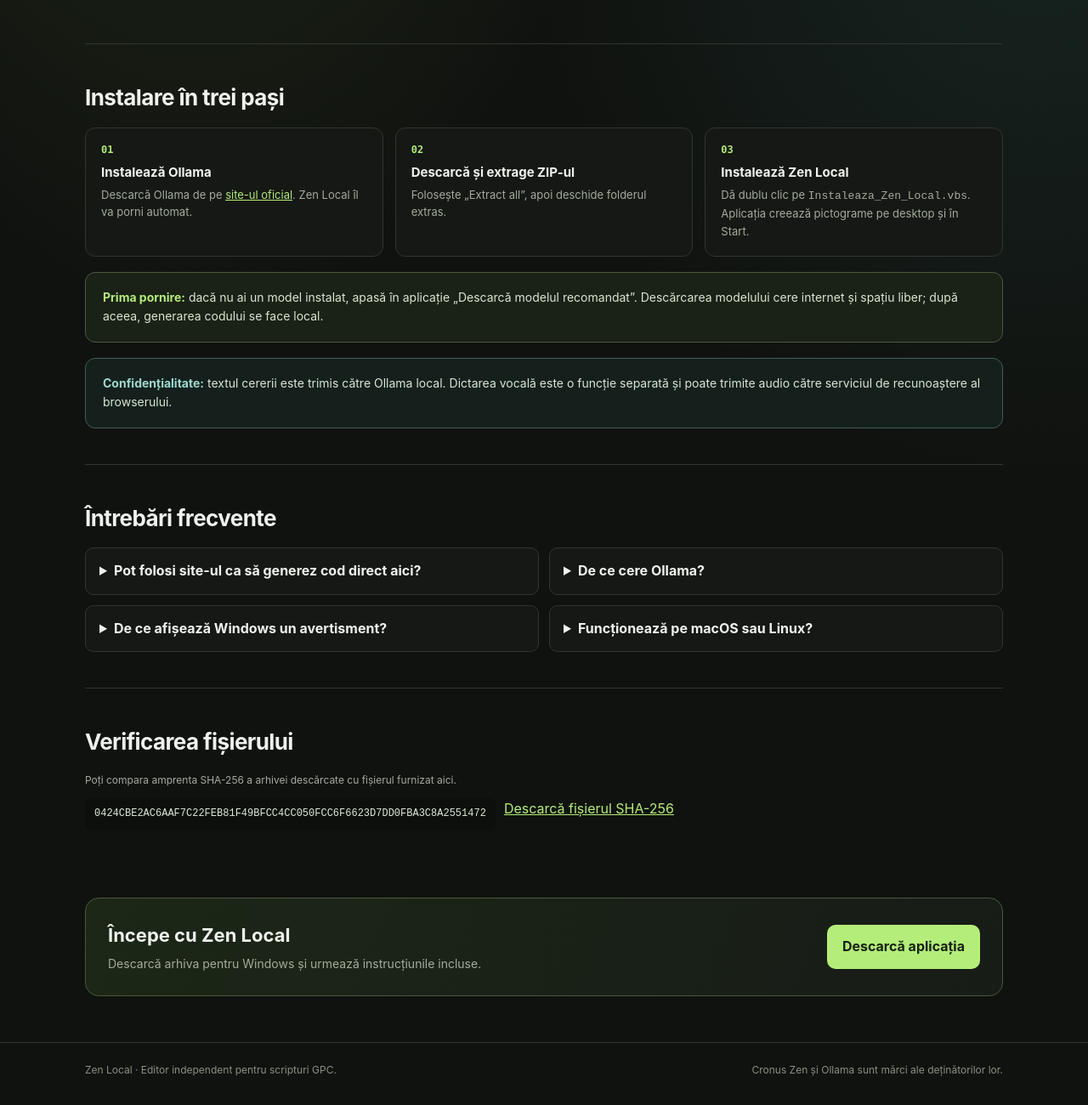
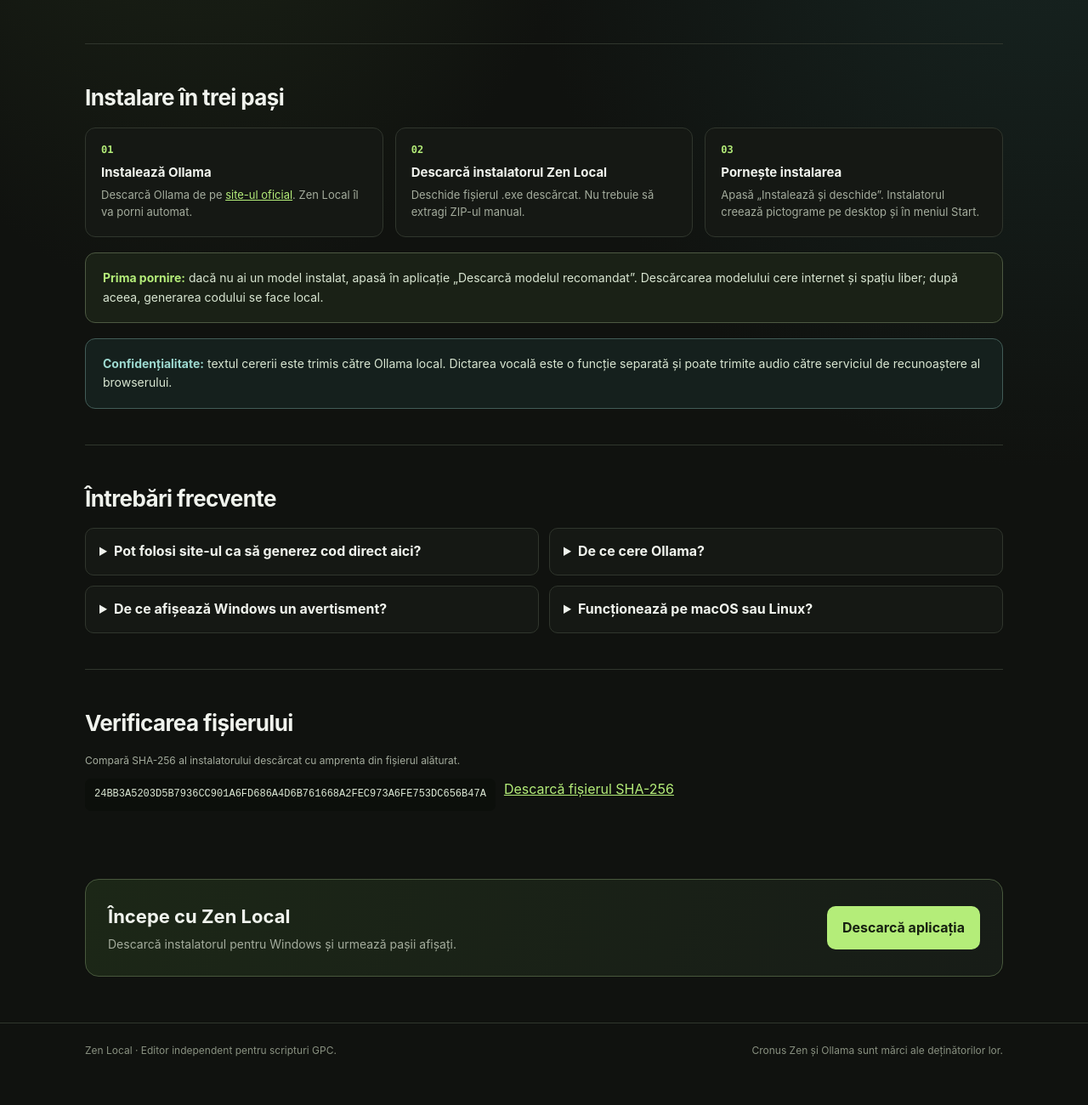
Before and after one commit to adyady0303-hash/zen-local, a plain HTML site: page index.html in a window 1280 px wide. Shown: the part 780-2080 px from the top of the page at 85% size. After the commit the page ends 2057 px from the top, so only its background shows below. Drawn offline with Linux system fonts and the light colour scheme.

Commit message:
Fix Windows installer download instructions

```diff
--- a/index.html
+++ b/index.html
@@ -24,10 +24,10 @@
       <h1>Scrie scripturi GPC cu Zen Local.</h1>
       <p>Descrie ce vrei în limba ta. Zen Local folosește Ollama instalat pe calculator pentru a genera cod, apoi îl poți edita, verifica și salva ca fișier <code>.gpc</code>.</p>
       <div class="actions">
-        <a class="button primary" href="https://github.com/adyady0303-hash/zen-local/releases/latest/download/Zen-Local-Windows-x64.zip">↓ Descarcă pentru Windows</a>
+        <a class="button primary" href="https://github.com/adyady0303-hash/zen-local/releases/latest/download/Zen-Local-Setup-1.0.1-x64.exe">↓ Descarcă pentru Windows</a>
         <a class="button secondary" href="downloads/CITESTE-INAINTE.txt">Instrucțiuni de instalare</a>
       </div>
-      <div class="meta">Versiunea 1.0.0 · Windows x64 · ZIP, aproximativ 156 MiB · Necesită Ollama pentru generarea AI</div>
+      <div class="meta">Versiunea 1.0.1 · Windows x64 · instalator .exe, aproximativ 156 MiB · Necesită Ollama pentru generarea AI</div>
     </section>
 
     <section class="grid" aria-label="Caracteristici">
@@ -40,8 +40,8 @@
       <h2>Instalare în trei pași</h2>
       <div class="steps">
         <article class="step"><div class="number">01</div><h3>Instalează Ollama</h3><p>Descarcă Ollama de pe <a href="https://ollama.com/download" target="_blank" rel="noopener">site-ul oficial</a>. Zen Local îl va porni automat.</p></article>
-        <article class="step"><div class="number">02</div><h3>Descarcă și extrage ZIP-ul</h3><p>Folosește „Extract all”, apoi deschide folderul extras.</p></article>
-        <article class="step"><div class="number">03</div><h3>Instalează Zen Local</h3><p>Dă dublu clic pe <code>Instaleaza_Zen_Local.vbs</code>. Aplicația creează pictograme pe desktop și în Start.</p></article>
+        <article class="step"><div class="number">02</div><h3>Descarcă instalatorul Zen Local</h3><p>Deschide fișierul .exe descărcat. Nu trebuie să extragi ZIP-ul manual.</p></article>
+        <article class="step"><div class="number">03</div><h3>Pornește instalarea</h3><p>Apasă „Instalează și deschide”. Instalatorul creează pictograme pe desktop și în meniul Start.</p></article>
       </div>
       <div class="notice"><strong>Prima pornire:</strong> dacă nu ai un model instalat, apasă în aplicație „Descarcă modelul recomandat”. Descărcarea modelului cere internet și spațiu liber; după aceea, generarea codului se face local.</div>
       <div class="notice voice"><strong>Confidențialitate:</strong> textul cererii este trimis către Ollama local. Dictarea vocală este o funcție separată și poate trimite audio către serviciul de recunoaștere al browserului.</div>
@@ -59,13 +59,13 @@
 
     <section class="section">
       <h2>Verificarea fișierului</h2>
-      <p class="meta">Poți compara amprenta SHA-256 a arhivei descărcate cu fișierul furnizat aici.</p>
-      <div class="hash"><code>0424CBE2AC6AAF7C22FEB81F49BFCC4CC050FCC6F6623D7DD0FBA3C8A2551472</code><a href="downloads/Zen-Local-Windows-x64.sha256.txt">Descarcă fișierul SHA-256</a></div>
+      <p class="meta">Compară SHA-256 al instalatorului descărcat cu amprenta din fișierul alăturat.</p>
+      <div class="hash"><code>24BB3A5203D5B7936CC901A6FD686A4D6B761668A2FEC973A6FE753DC656B47A</code><a href="https://github.com/adyady0303-hash/zen-local/releases/latest/download/Zen-Local-Setup-1.0.1-x64.sha256.txt">Descarcă fișierul SHA-256</a></div>
     </section>
 
     <section class="download-bottom">
-      <div><h2>Începe cu Zen Local</h2><p>Descarcă arhiva pentru Windows și urmează instrucțiunile incluse.</p></div>
-      <a class="button primary" href="https://github.com/adyady0303-hash/zen-local/releases/latest/download/Zen-Local-Windows-x64.zip">Descarcă aplicația</a>
+      <div><h2>Începe cu Zen Local</h2><p>Descarcă instalatorul pentru Windows și urmează pașii afișați.</p></div>
+      <a class="button primary" href="https://github.com/adyady0303-hash/zen-local/releases/latest/download/Zen-Local-Setup-1.0.1-x64.exe">Descarcă aplicația</a>
     </section>
   </main>
 
```
